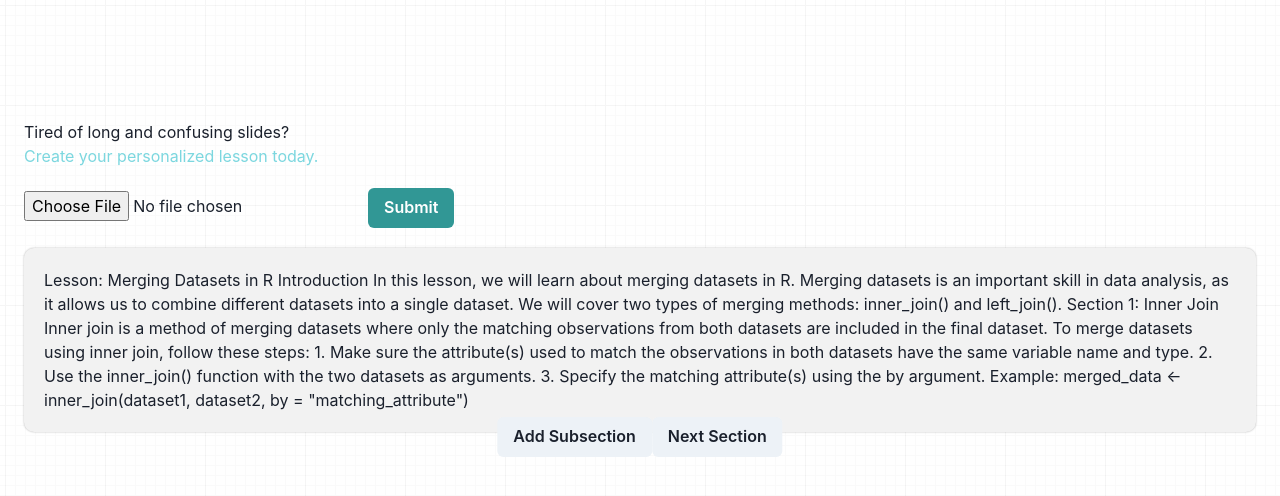
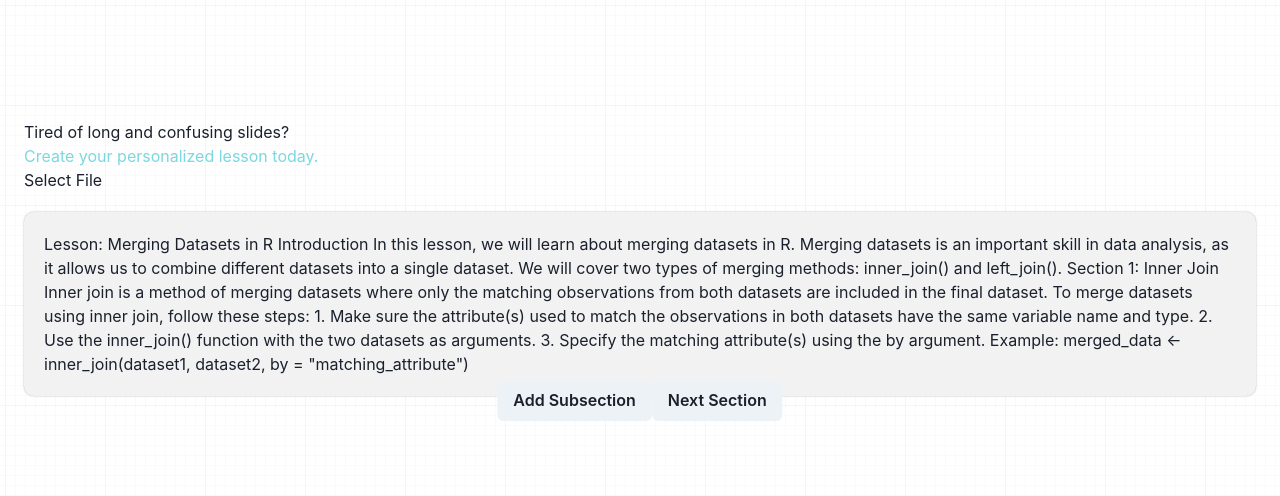
Before and after one commit to myung03/StormHacks-2023, a React (Vite) app in the folder vite-project/: page / in a window 1280 px wide. Shown: the top 496 px of the page. Built offline with nearby package versions, Linux system fonts and the light colour scheme.

Commit message:
fixing pdf submit

```diff
--- a/vite-project/src/App.jsx
+++ b/vite-project/src/App.jsx
@@ -7,7 +7,7 @@ import './App.css'
 function App() {
   const [sections, setSections] = useState([]);
   const [currentSection, setCurrentSection] = useState(0);  // Added this line
-
+  const [selectedFile, setSelectedFile] = useState(null);
   useEffect(() => {
     // Using fetch to get the data from your server/file.
     fetch('http://localhost:5173/lessoncontentgeneration/generatedlessoncontent.txt')
@@ -23,31 +23,52 @@ function App() {
     setCurrentSection(currentSection + 1);
   }
 
-  const FileUpload = (event) => {
-    const file = event.target.files[0];
-    // Do something with the selected file (e.g., send it to the server, process it, etc.)
-  }
+
+
+
+    const handleFileUpload = (event) => {
+      const file = event.target.files[0];
+      setSelectedFile(file);
+      // Do something with the selected file (e.g., send it to the server, process it, etc.)
+    };
+
+  const handleClearFile = () => {
+    setSelectedFile(null);
+  };
+
 
   return (
     <div className='main'>
       <Stack>
         <div>
-          <h1 className='font-extrabold leading-[3.25rem] text-4xl text-center'>
+          <h1 className='font-extrabold leading-[3.25rem] text-4xl text-center pb-10'>
             Tired of long and confusing slides? <br></br>
             <span className='gradient'>Create your personalized lesson today.</span>
           </h1>
-        </div>
-        <div className='flex flex-col items-center justify-around mx-auto my-0 gap-[20px]'>
-          <input type='file' accept='.pdf' onChange={FileUpload} className="ml-[15%]">
-          </input>
-          <Button className='max-w-xs' colorScheme='teal'>Submit</Button>
-          </div>
+          <div className="flex flex-col gap-10 justify-center items-center border-solid rounded p-[10rem]">
+      <label htmlFor="file-input" className="file-input-label">
+        {selectedFile ? selectedFile.name : 'Select File'}
+      </label>
+      <input
+        id="file-input"
+        type="file"
+        accept=".pdf"
+        onChange={handleFileUpload}
+        style={{ display: 'none' }}
+      />
+      {selectedFile && (
+        <button className="ml-10" onClick={handleClearFile}>
+          Clear File
+        </button>
+      )}
+    </div>
+    </div>
 
         {sections.slice(0, currentSection + 1).map((section, index) =>
           <Sec key={index} text={section} handleNextSection={handleNextSection} />)}
       </Stack>
     </div>
-  )
+  );
 }
 
 export default App;
```
